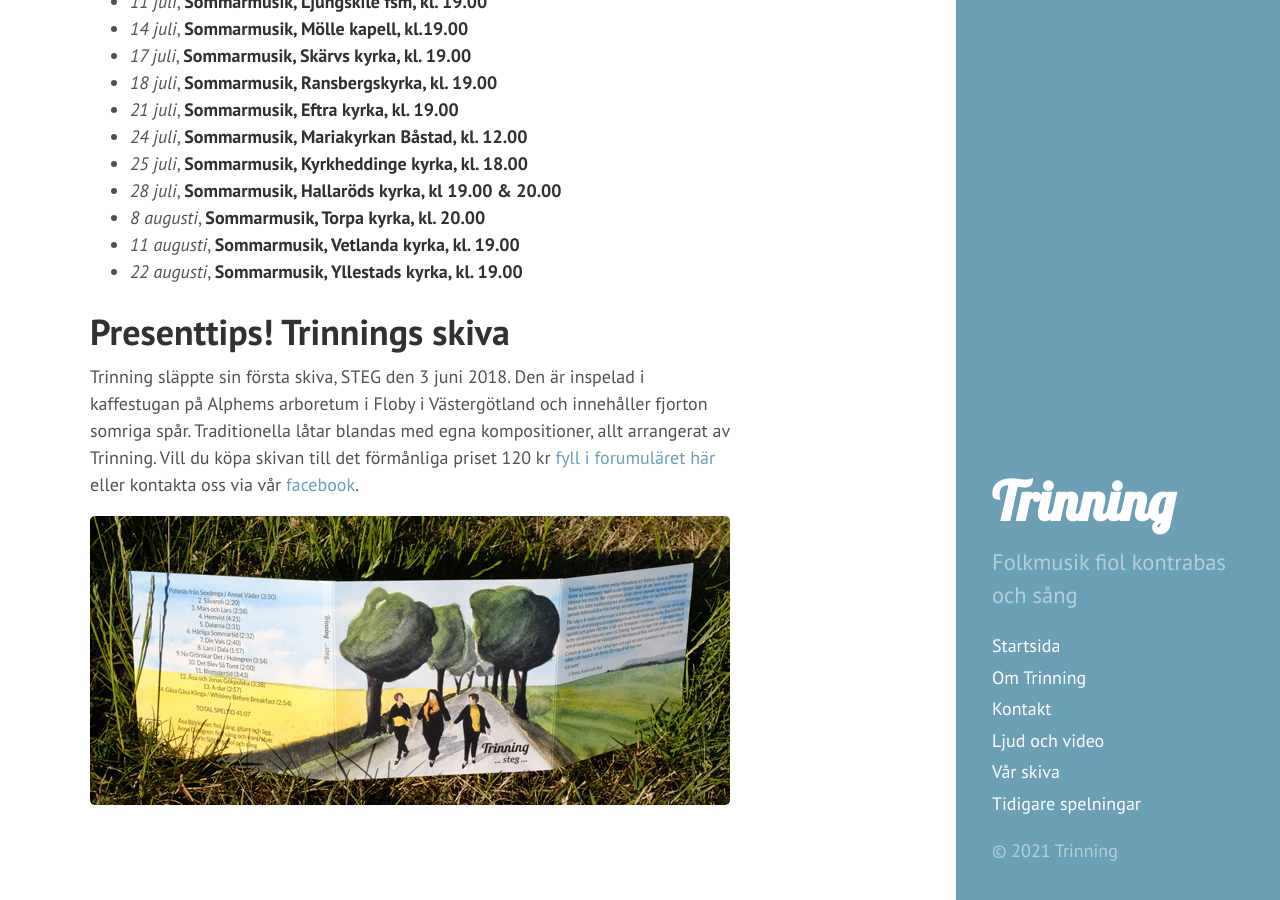
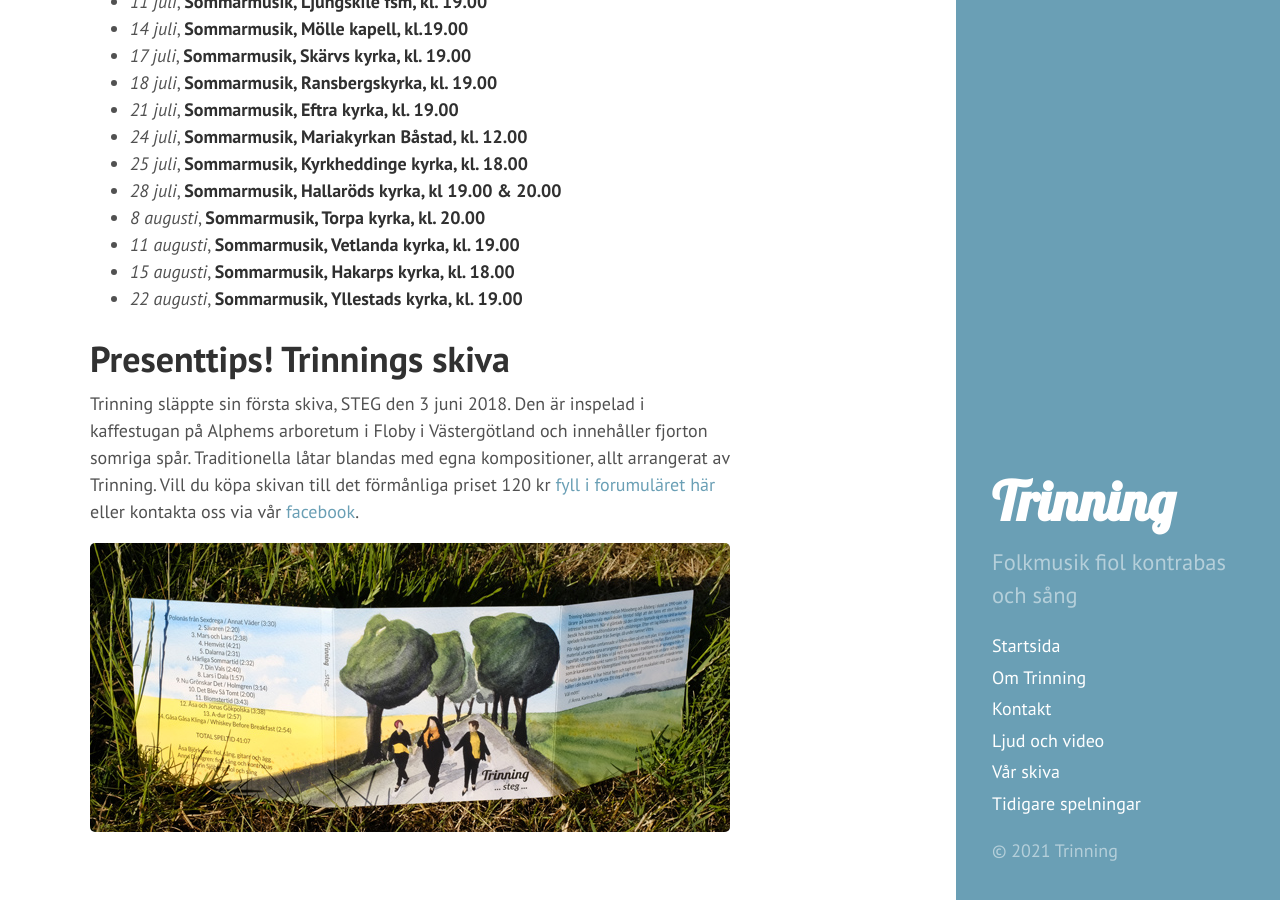
Before and after one commit to trinning/trinning.github.io, a Jekyll site: the page built from index.md, in a window 1280 px wide and 900 px high, scrolled down 759 px. Built offline with Jekyll 4.4.1, drawn with Linux system fonts in a browser that asks for light colours.

Commit message:
Uppdaterat spelningar

```diff
--- a/index.md
+++ b/index.md
@@ -26,6 +26,7 @@ Förändringar kan komma att ske beroende på pågående pandemi.
 * *28 juli*, **Sommarmusik, Hallaröds kyrka, kl 19.00 & 20.00**
 * *8 augusti*, **Sommarmusik, Torpa kyrka, kl. 20.00**
 * *11 augusti*, **Sommarmusik, Vetlanda kyrka, kl. 19.00**
+* *15 augusti*, **Sommarmusik, Hakarps kyrka, kl. 18.00**
 * *22 augusti*, **Sommarmusik, Yllestads kyrka, kl. 19.00**
 
 # Presenttips! Trinnings skiva
```
